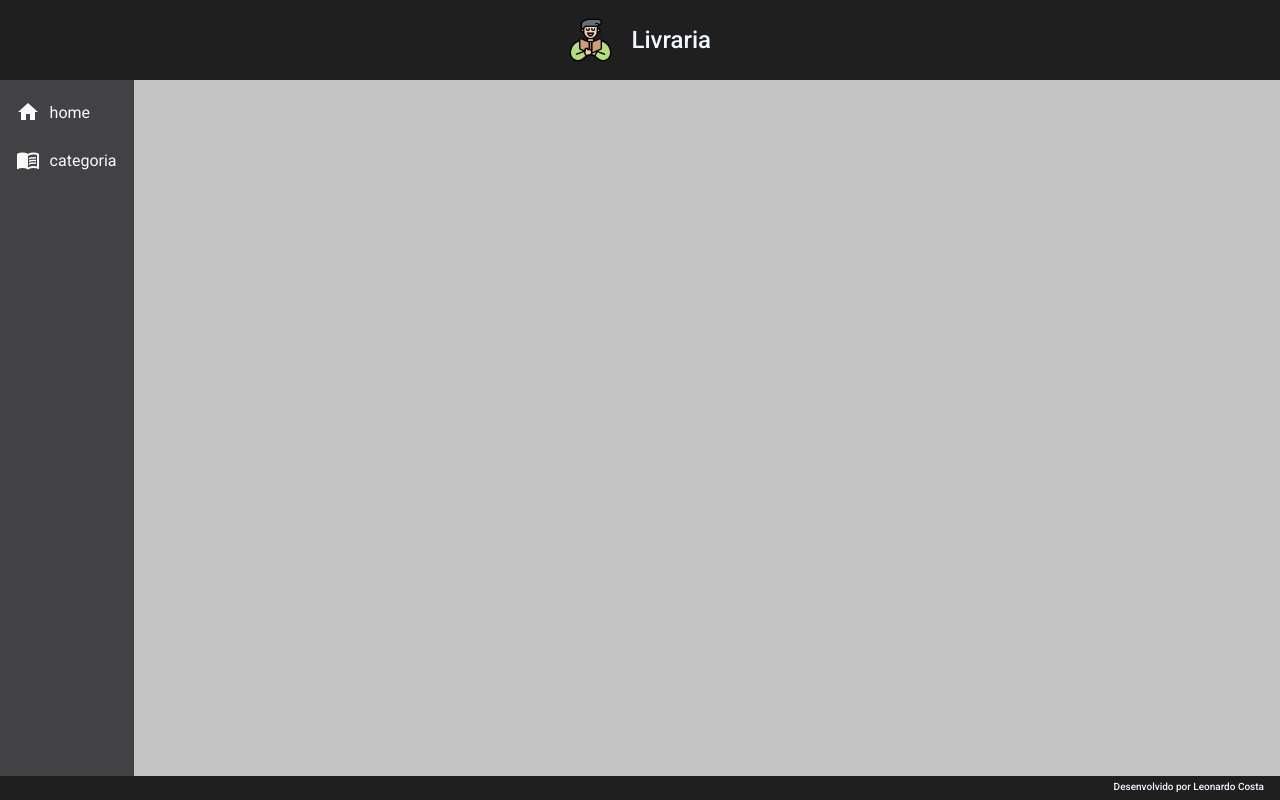
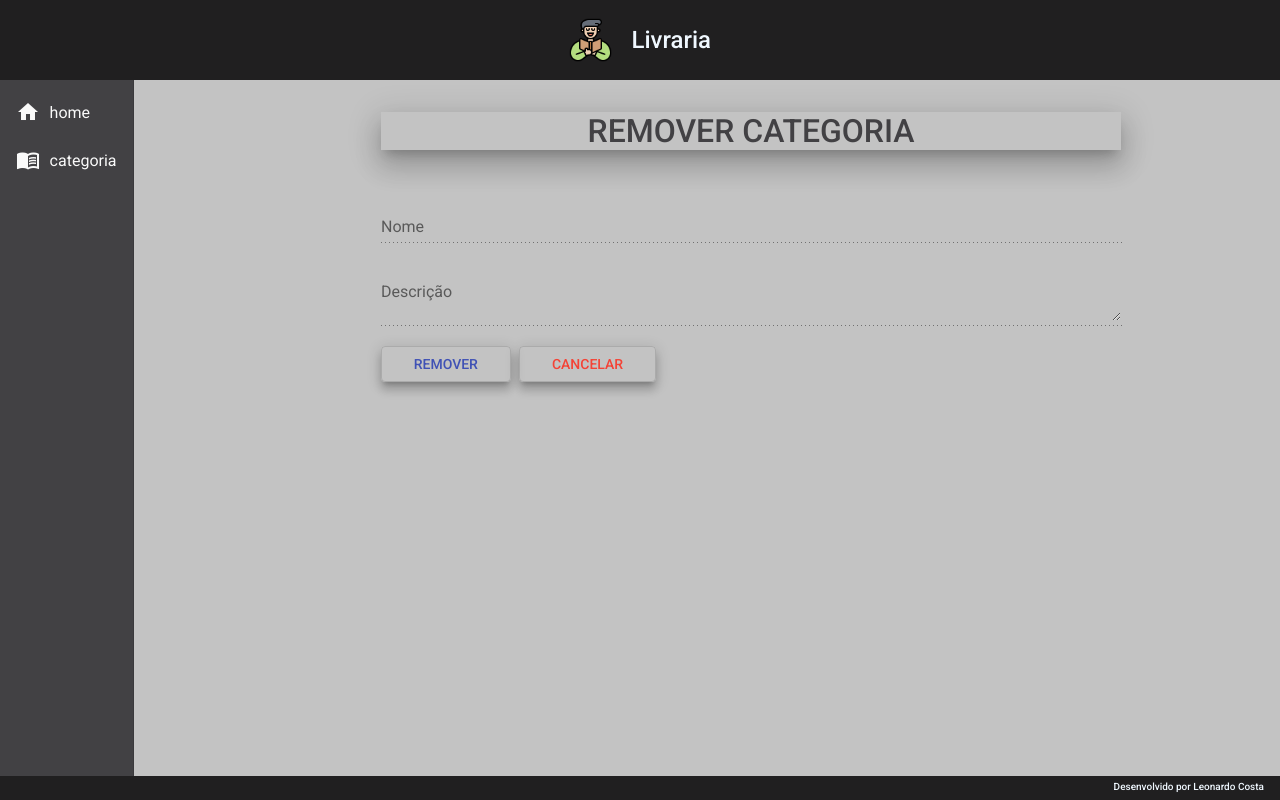
Before and after one commit to Dev-Leonardo-Costa/Livraria-front, an Angular app in the folder livraria-front/: page /categorias/delete/1 in a window 1280 px wide. Before the commit this address led to /. Built offline with nearby package versions, Linux system fonts and the light colour scheme.

Commit message:
implementação da pagina de remover uma categoria

```diff
--- a/livraria-front/src/app/app.module.ts
+++ b/livraria-front/src/app/app.module.ts
@@ -22,6 +22,7 @@
 import { MatInputModule } from "@angular/material/input";
 import { FormsModule } from "@angular/forms";
 import {MatSnackBarModule} from '@angular/material/snack-bar';
+import { CategoriaDeleteComponent } from './components/views/categoria/categoria-delete/categoria-delete.component';
 @NgModule({
   declarations: [
     AppComponent,
@@ -31,6 +32,7 @@
     HomeComponent,
     CategoriaReadComponent,
     CategoriaCreateComponent,
+    CategoriaDeleteComponent,
   ],
   imports: [
     BrowserModule,
--- /dev/null
+++ b/livraria-front/src/app/components/views/categoria/categoria-delete/categoria-delete.component.css
@@ -0,0 +1,27 @@
+form{
+    text-align: center;
+    width: 70%;
+    margin: 2rem auto 0 auto;
+}
+
+h2{
+    font-size: 2rem;
+    font-weight: 500;
+    margin-bottom: 3rem;
+    color: #424144;
+}
+
+.form{
+    width: 100%;
+}
+
+.buttons{
+    width: 100%;
+    text-align: start;
+}
+
+button{
+    margin-right: .5rem;
+    padding-right: 2rem;
+    padding-left: 2rem;
+}
--- /dev/null
+++ b/livraria-front/src/app/components/views/categoria/categoria-delete/categoria-delete.component.html
@@ -0,0 +1,21 @@
+<form>
+  <H2 class="mat-elevation-z17">REMOVER CATEGORIA</H2>
+
+  <mat-form-field class="form">
+    <mat-label>Nome</mat-label>
+    <input matInput type="text" name="nome" disabled/>
+  </mat-form-field>
+  <mat-form-field class="form">
+    <mat-label>Descrição</mat-label>
+    <textarea matInput type="text" name="descricao" disabled></textarea>
+  </mat-form-field>
+
+  <div class="buttons">
+    <button class="mat-elevation-z8" mat-stroked-button color="primary">
+      REMOVER
+    </button>
+    <button class="mat-elevation-z8" mat-stroked-button color="warn">
+      CANCELAR
+    </button>
+  </div>
+</form>
--- /dev/null
+++ b/livraria-front/src/app/components/views/categoria/categoria-delete/categoria-delete.component.ts
@@ -0,0 +1,15 @@
+import { Component, OnInit } from '@angular/core';
+
+@Component({
+  selector: 'app-categoria-delete',
+  templateUrl: './categoria-delete.component.html',
+  styleUrls: ['./categoria-delete.component.css']
+})
+export class CategoriaDeleteComponent implements OnInit {
+
+  constructor() { }
+
+  ngOnInit(): void {
+  }
+
+}
--- a/livraria-front/src/app/components/views/categoria/categoria-read/categoria-read.component.html
+++ b/livraria-front/src/app/components/views/categoria/categoria-read/categoria-read.component.html
@@ -3,7 +3,14 @@
     <h2 class="mat-elevation-z17">Categoria</h2>
   </div>
 
-  <button class="mat-elevation-z8 button" (click)="navegarParaCategoriaCreate()" mat-raised-button color="warn">Nova Categoria</button>
+  <button
+    class="mat-elevation-z8 button"
+    (click)="navegarParaCategoriaCreate()"
+    mat-raised-button
+    color="warn"
+  >
+    Nova Categoria
+  </button>
 
   <div class="mat-elevation-z8 content-table">
     <table class="table" mat-table [dataSource]="categorias">
@@ -37,7 +44,7 @@
           <a class="edit" href="#">
             <i class="material-icons">edit</i>
           </a>
-          <a class="delete" href="#">
+          <a class="delete" routerLink="delete/{{ row.id }}">
             <i class="material-icons">delete</i>
           </a>
         </td>
--- a/livraria-front/src/app/components/views/categoria/categoria-read/categoria-read.component.ts
+++ b/livraria-front/src/app/components/views/categoria/categoria-read/categoria-read.component.ts
@@ -28,6 +28,6 @@
   }
 
   navegarParaCategoriaCreate(){
-      this.router.navigate(["categoria/create"])
+      this.router.navigate(["categorias/create"])
   }
 }
```
Also changed, not shown: livraria-front/src/app/app-routing.module.ts (+24 -19 lines).
